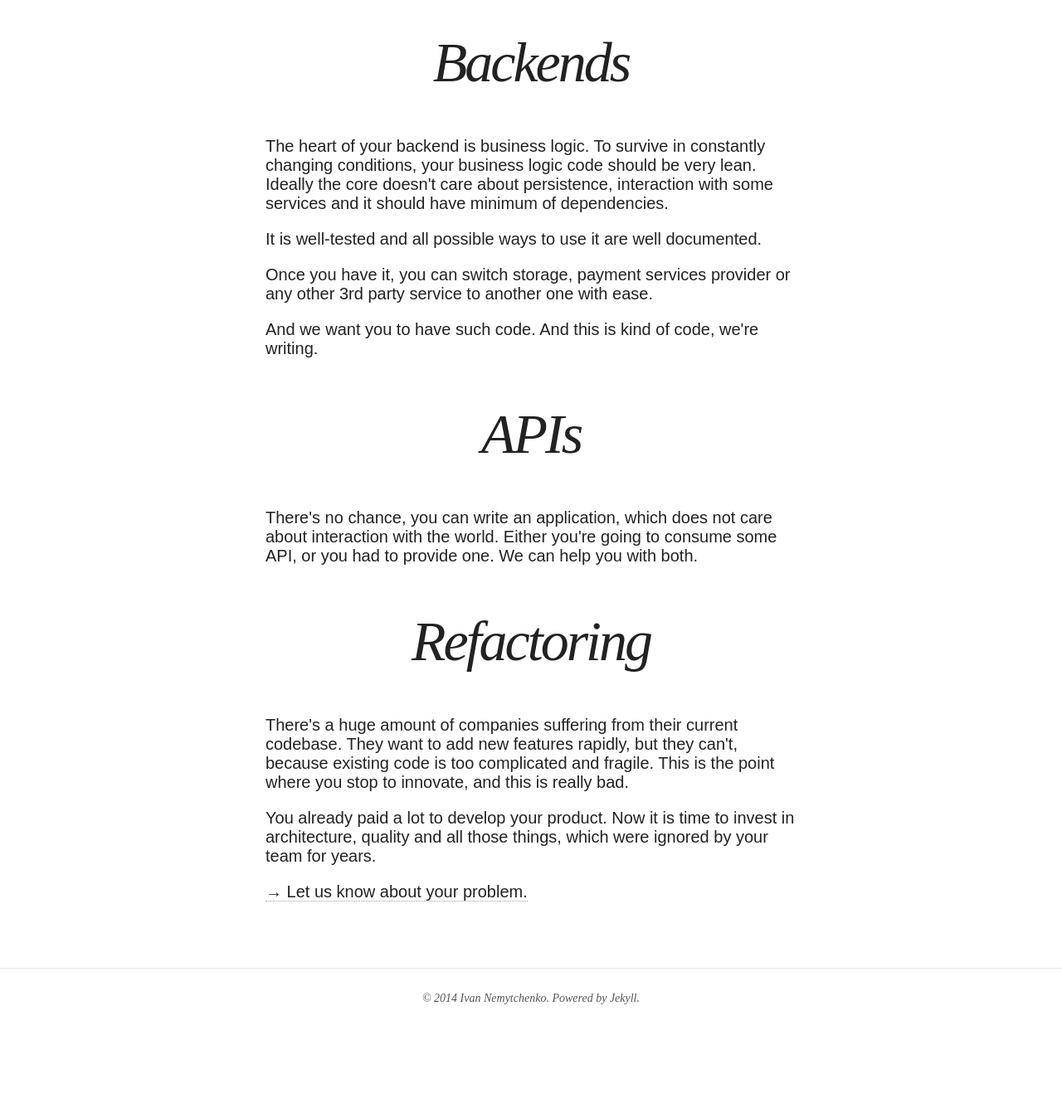
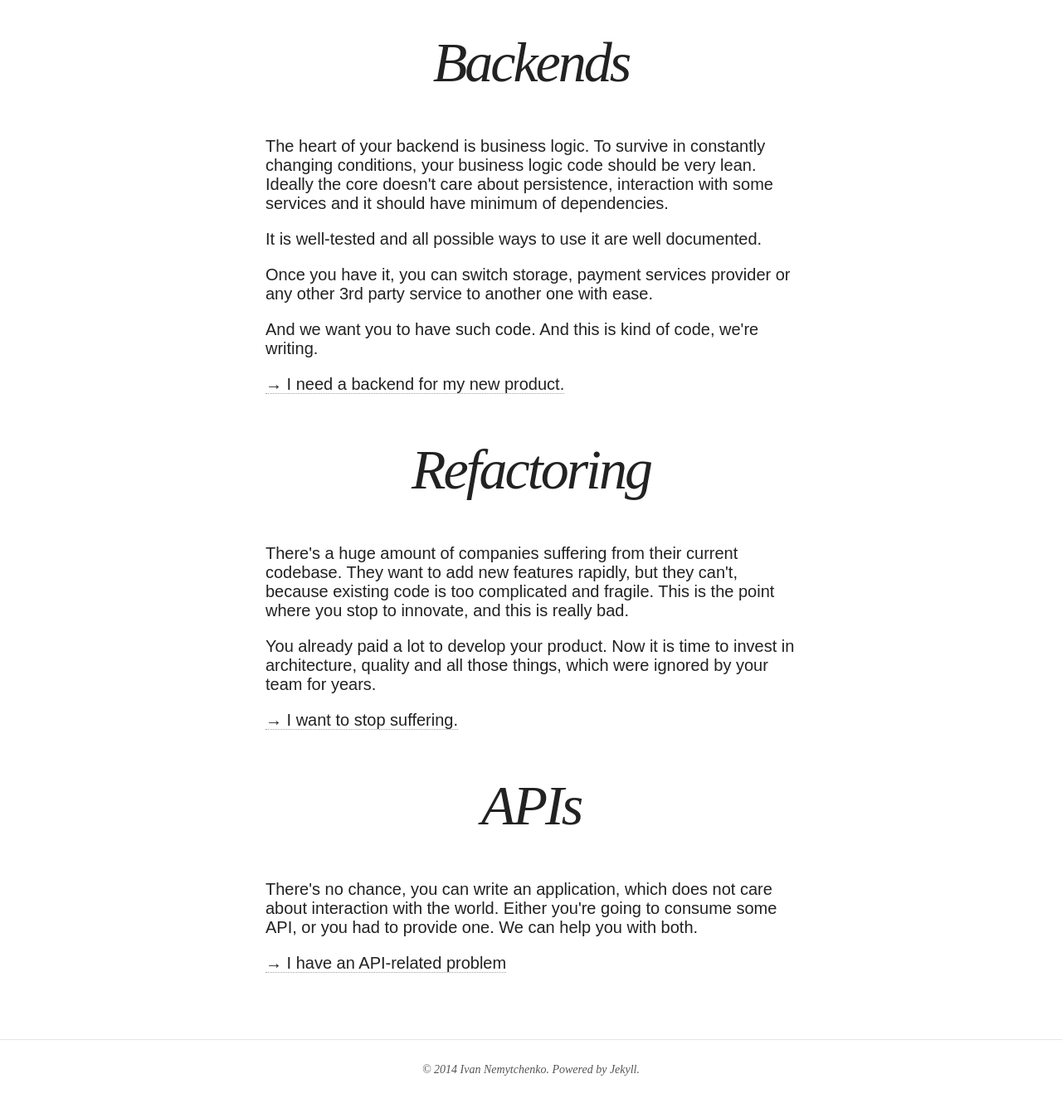
Before and after one commit to jazzcloud/jazzcloud.github.io, a Jekyll site: the page built from index.html, in a window 1280 px wide and 1400 px high, scrolled down 340 px. Shown: the top 1336 px of the window at 83% size. Built offline with Jekyll 4.4.1, drawn with Linux system fonts in a browser that asks for light colours; nearby versions of some CDN libraries; before the commit the page ends 1654 px from its top, so only the background shows below that.

Commit message:
added mailto links

```diff
--- a/index.html
+++ b/index.html
@@ -10,19 +10,25 @@ tags: []
 <p>The heart of your backend is business logic. To survive in constantly changing conditions, your business logic code should be very lean. Ideally the core doesn't care about persistence, interaction with some services and it should have minimum of dependencies.<p/>
 <p>It is well-tested and all possible ways to use it are well documented.</p>
 <p>Once you have it, you can switch storage, payment services provider or any other 3rd party service to another one with ease.</p>
-</p>And we want you to have such code. And this is kind of code, we're writing.</p>
-
-<h1 class='entry-title'>APIs</h1>
-<p>There's no chance, you can write an application, which does not care about interaction with the world. Either you're going to consume some API, or you had to provide one. We can help you with both.</p>
+<p>And we want you to have such code. And this is kind of code, we're writing.</p>
+<p>
+<a href="mailto:nemytchenko@gmail.com?subject=I need a backend">→ I need a backend for my new product.</a>
+</p>
 
 
 <h1 class='entry-title'>Refactoring</h1>
 <p>There's a huge amount of companies suffering from their current codebase. They want to add new features rapidly, but they can't, because existing code is too complicated and fragile. This is the point where you stop to innovate, and this is really bad.</p>
 
-<p>You already paid a lot to develop your product. Now it is time to invest in architecture, quality and all those things, which were ignored by your team for years.</p>
+<p>You already paid a lot to develop your product. Now it is time to invest in architecture, quality and all those things, which were ignored by your team for years.
 
 <p>
-<a href="mailto:nemytchenko@gmail.com?subject=I have a problem with my code">→ Let us know about your problem.</a>
+<a href="mailto:nemytchenko@gmail.com?subject=I want my code to be refactored">→ I want to stop suffering.</a>
+</p>
+
+
+<h1 class='entry-title'>APIs</h1>
+<p>There's no chance, you can write an application, which does not care about interaction with the world. Either you're going to consume some API, or you had to provide one. We can help you with both.</p>
+<p><a href="mailto:nemytchenko@gmail.com?subject=API business">→ I have an API-related problem</a>
 </p>
 
 <!-- <h1 class='entry-title'>Recent posts</h1>
```
